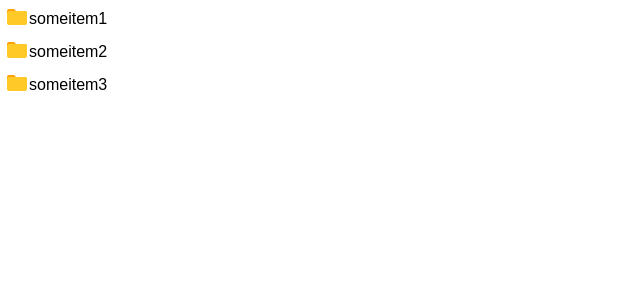
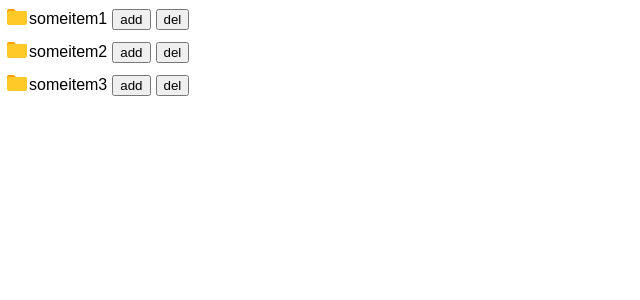
Before and after one commit to dwnste/nested-items, a React (Create React App) app: page / in a window 1280 px wide. Shown: the top 300 px of the page, without its empty margins (0-640 px from the left). Built offline with nearby package versions, Linux system fonts and the light colour scheme; the HTML template or start-up script is replaced by a standard one.

Commit message:
basic item addition and deletion

```diff
--- a/src/components/Item/Item.css
+++ b/src/components/Item/Item.css
@@ -14,6 +14,15 @@
     display: block;
 }
 
+.Item__text {
+    display: block;
+    white-space: nowrap;
+}
+
+.Item__button {
+    margin-left: 5px;
+}
+
 .Item__element {
     cursor: pointer;
     display: flex;
--- a/src/components/Item/Item.js
+++ b/src/components/Item/Item.js
@@ -2,9 +2,12 @@ import React, { Component } from 'react';
 import './Item.css';
 import logo from './folder.svg';
 
+import { guid } from '../../helpers';
+
 export default class Item extends Component {
     state = {
-        showItems: false
+        showItems: false,
+        items: this.props.items
     }
 
     handleClick = (e) => {
@@ -12,8 +15,29 @@ export default class Item extends Component {
         this.setState({ showItems: !this.state.showItems });
     }
 
+    handleAddItem = (e, name = 'new item') => {
+        e.preventDefault();
+        e.stopPropagation();
+        this.setState({
+            items: [...this.state.items, {
+                name,
+                guid: guid(),
+                items: []
+            }],
+            showItems: true
+        });
+    }
+
+    handleDeleteItem = (e, guid) => {
+        e.preventDefault();
+        e.stopPropagation();
+        this.setState({
+            items: this.state.items.filter(item => item.guid !== guid)
+        });
+    }
+
     render() {
-        const { name, items } = this.props;
+        const { name, guid } = this.props;
 
         return <div className="Item">
             <div className="Item__element" onClick={this.handleClick}>
@@ -23,9 +47,27 @@ export default class Item extends Component {
                 <div className="Item__text">
                     { name }
                 </div>
+                <button
+                    className="Item__button"
+                    onClick={(e) => this.handleAddItem(e)}
+                >
+                    add
+                </button>
+                <button
+                    className="Item__button"
+                    onClick={(e) => this.props.handleDeleteItem(e, guid)}
+                >
+                    del
+                </button>
             </div>
             { this.state.showItems ? <div className="Item__list">
-                { items.map((item, index) => <Item name={item.name} items={item.items} key={index} />) }
+                { this.state.items.map((item, index) => <Item
+                    name={item.name}
+                    items={item.items}
+                    guid={item.guid}
+                    key={index}
+                    handleDeleteItem={this.handleDeleteItem}
+                />) }
             </div> : null }
         </div>
     }
```
